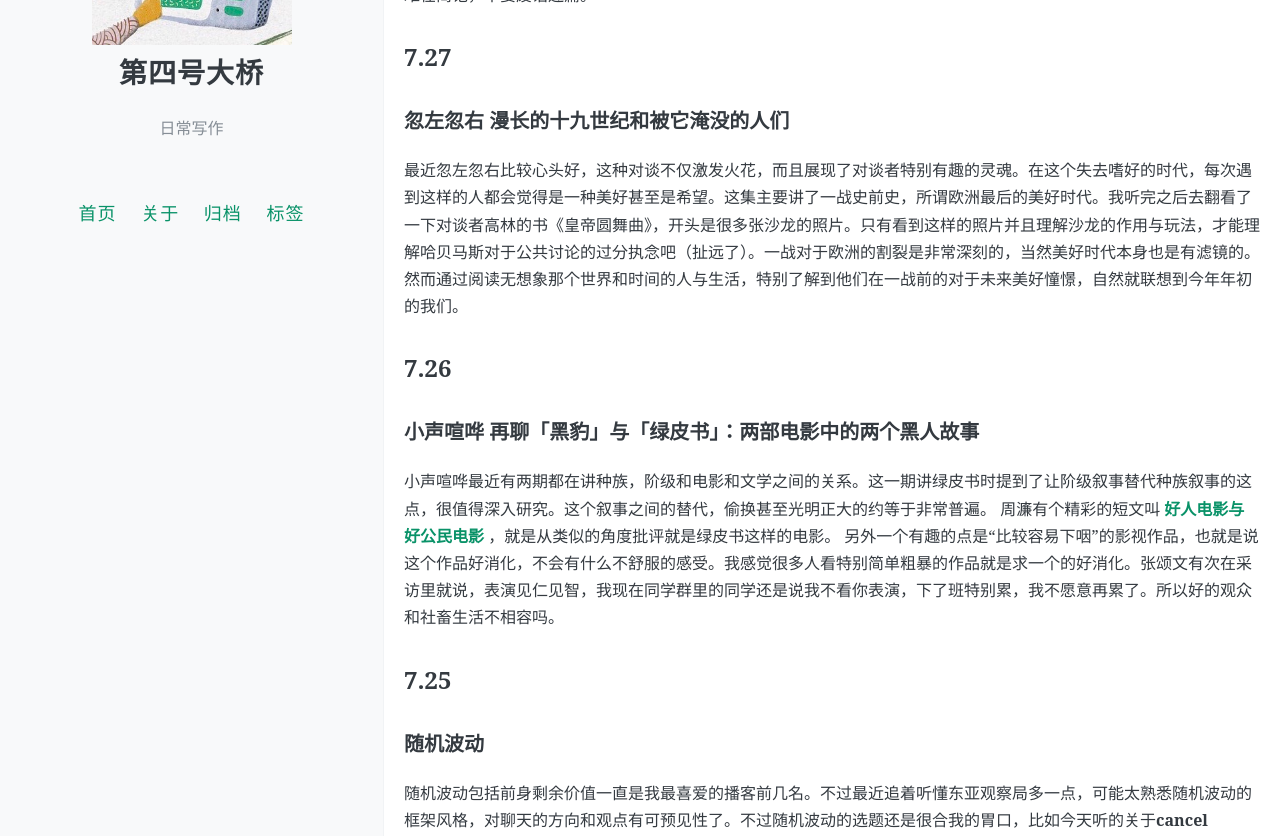
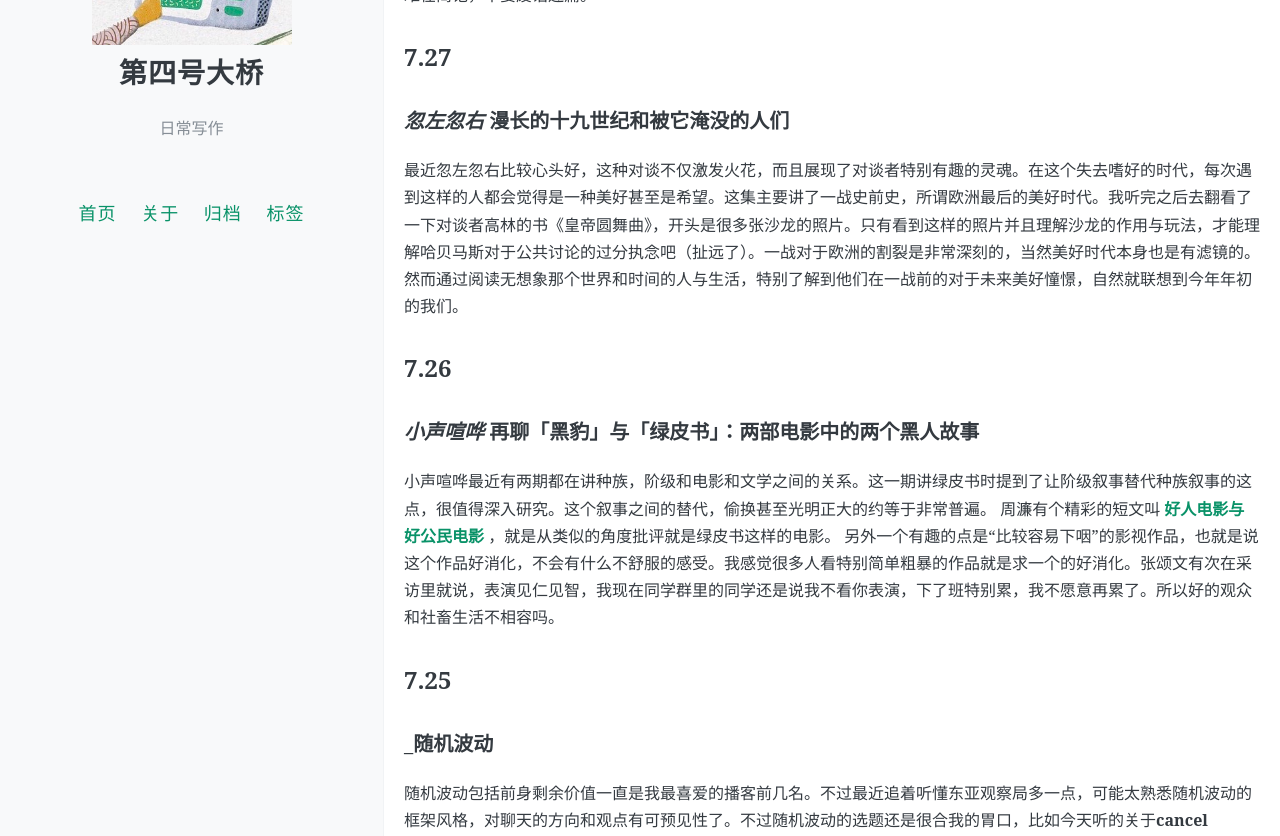
Before and after one commit to yifan0111/gincredible, a Jekyll site: the page built from _posts/2020-07-27-everyday-podcast.md, in a window 1280 px wide and 1400 px high. Shown: the part 276-1112 px from the top of the window. Built offline with Jekyll 4.4.1, drawn with Linux system fonts in a browser that asks for light colours; comment, search, counter and statistics services are not loaded.

```diff
--- a/_posts/2020-07-27-everyday-podcast.md
+++ b/_posts/2020-07-27-everyday-podcast.md
@@ -10,19 +10,19 @@ author: Yifan
 听播客的时间，无论是算成拖延方式也好生产力也好，每天都至少有一个小时。听的过程中脑子没那么紧张，根据脑科学和神经科学的研究的说法，这种时候某一个半脑或者脑的某一个位置反而会被激发变得比较活跃，因此脑海里才可以“蹦”出很多意想不到的好点子（同理在淋浴的时候，有一些人需要冲出去写下马上就要随着洗澡水流走的点子）。我总感觉听了想了不写下来，没有产出，到底能不能算听进去；因此起意写每日的播客简要记录，贵在每日，也算是一层考验；难在简记，不要废话连篇。
 
 ## 7.27
-### 忽左忽右 漫长的十九世纪和被它淹没的人们
+### _忽左忽右_ 漫长的十九世纪和被它淹没的人们
 
 最近忽左忽右比较心头好，这种对谈不仅激发火花，而且展现了对谈者特别有趣的灵魂。在这个失去嗜好的时代，每次遇到这样的人都会觉得是一种美好甚至是希望。这集主要讲了一战史前史，所谓欧洲最后的美好时代。我听完之后去翻看了一下对谈者高林的书《皇帝圆舞曲》，开头是很多张沙龙的照片。只有看到这样的照片并且理解沙龙的作用与玩法，才能理解哈贝马斯对于公共讨论的过分执念吧（扯远了）。一战对于欧洲的割裂是非常深刻的，当然美好时代本身也是有滤镜的。然而通过阅读无想象那个世界和时间的人与生活，特别了解到他们在一战前的对于未来美好憧憬，自然就联想到今年年初的我们。
 
 ## 7.26
 
-### 小声喧哗 再聊「黑豹」与「绿皮书」：两部电影中的两个黑人故事
+### _小声喧哗_ 再聊「黑豹」与「绿皮书」：两部电影中的两个黑人故事
 
 小声喧哗最近有两期都在讲种族，阶级和电影和文学之间的关系。这一期讲绿皮书时提到了让阶级叙事替代种族叙事的这点，很值得深入研究。这个叙事之间的替代，偷换甚至光明正大的约等于非常普遍。 周濂有个精彩的短文叫**[ 好人电影与好公民电影 ](http://m.aisixiang.com/data/37882.html)**，就是从类似的角度批评就是绿皮书这样的电影。 另外一个有趣的点是“比较容易下咽”的影视作品，也就是说这个作品好消化，不会有什么不舒服的感受。我感觉很多人看特别简单粗暴的作品就是求一个的好消化。张颂文有次在采访里就说，表演见仁见智，我现在同学群里的同学还是说我不看你表演，下了班特别累，我不愿意再累了。所以好的观众和社畜生活不相容吗。
 
 ## 7.25
 
-### 随机波动
+### _随机波动
 
 随机波动包括前身剩余价值一直是我最喜爱的播客前几名。不过最近追着听懂东亚观察局多一点，可能太熟悉随机波动的框架风格，对聊天的方向和观点有可预见性了。不过随机波动的选题还是很合我的胃口，比如今天听的关于**cancel culture以及政治正确**和**海外留学生的全球公民想象**这么两个主题。关于前者，我认同cancel culture从某一个层面上是一种没有办法的办法，最后只能通过这种典型的新自由主义路径，将一个公共议题私人化道德化甚至是某种程度上的去历史化，然后这个公共议题从此从纯粹的公领域放逐，首先成为私德。这对维护和受益于不公平结构的人来说是有益的，典型的例子就是商业公司的裁员和下架的动作。从另一个角度说，如果要彻底地反思深植于结构和历史中的殖民主义以及其他，这个力度和它的现实影响肯定是会翻天覆地，这会触及到西方文明的根基和自信心，我想这种勇气哪怕是西方知识分子也是缺乏的，更不用说目前政治气氛下的大部分民众。
 
```
